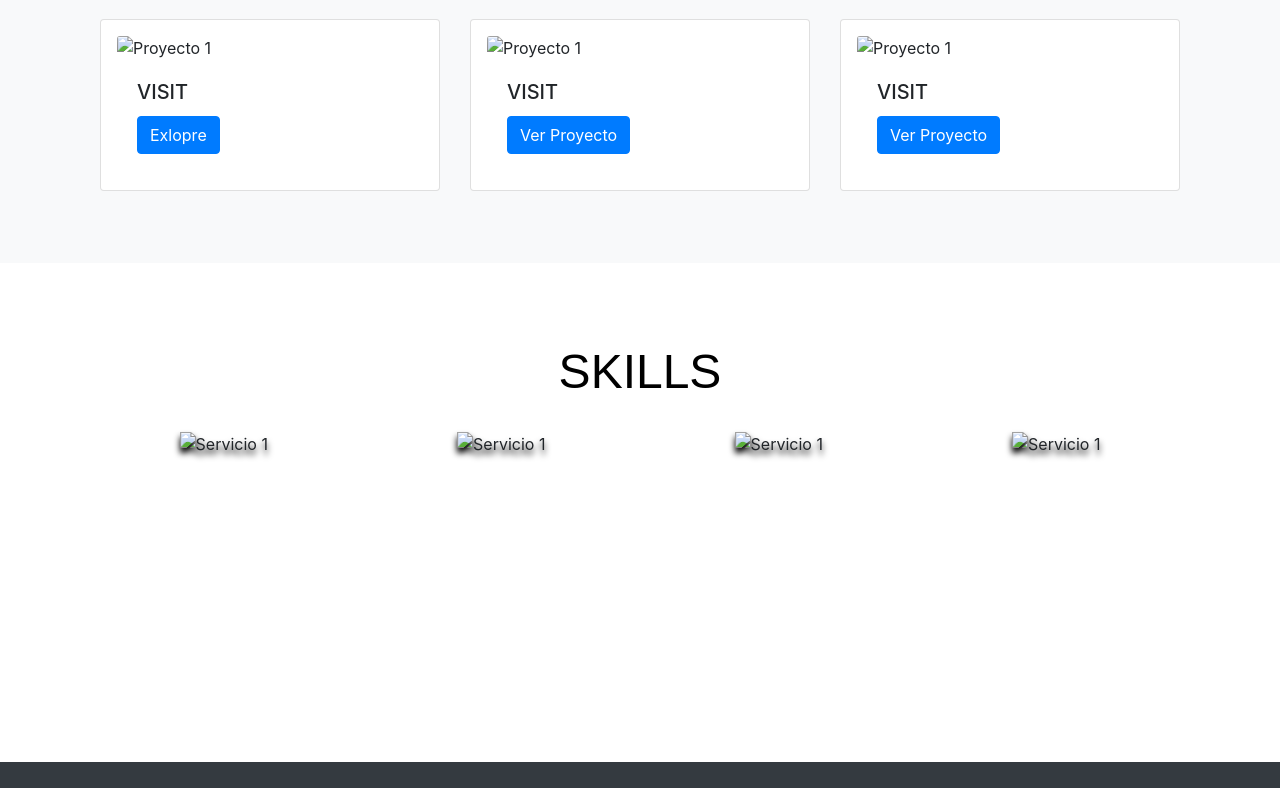
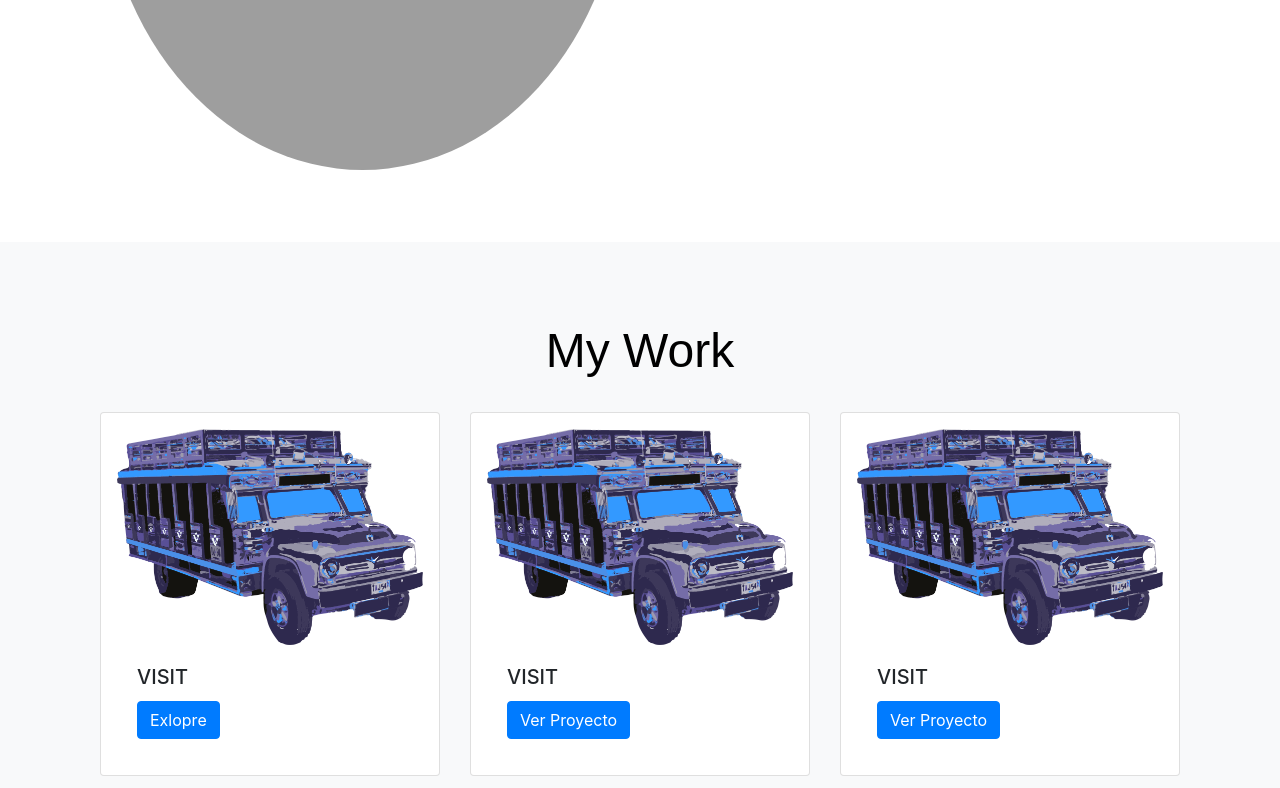
Before and after one commit to JulianRoman1990/portfolio, a plain HTML site: page index.html in a window 1280 px wide. Shown: the part 592-1380 px from the top of the page. Drawn offline with nearby package versions, Linux system fonts and the light colour scheme; the site is published under a folder, as on GitHub Pages, so addresses that start at the root find nothing; a web font is replaced by a local one.

Commit message:
puntoa imagenes enlace

```diff
--- a/index.html
+++ b/index.html
@@ -29,7 +29,7 @@
     <div class="container">
       <div class="row">
         <div class="col-lg-6">
-          <img src="/img/_MG_0291.JPG" alt="Tu Foto" class="img-fluid rounded-circle mb-4">
+          <img src="./img/_MG_0291.JPG" alt="Tu Foto" class="img-fluid rounded-circle mb-4">
         </div>
         <div class=" text col-lg-6">
           <h2 class="title-text">About Me</h2>
@@ -47,7 +47,7 @@
         <!-- Proyecto 1 -->
         <div class="col-md-4 mb-4">
           <div class="card">
-            <img src="/img/Recurso 1.png" class="card-img-top" alt="Proyecto 1">
+            <img src="./img/Recurso 1.png" class="card-img-top" alt="Proyecto 1">
             <div class="card-body">
               <h5 class="card-title">VISIT</h5>
               <a href="enlace-proyecto1.html" class="btn btn-primary">Exlopre</a>
@@ -56,7 +56,7 @@
         </div>
         <div class="col-md-4 mb-4">
             <div class="card">
-              <img src="/img/Recurso 1.png" class="card-img-top" alt="Proyecto 1">
+              <img src="./img/Recurso 1.png" class="card-img-top" alt="Proyecto 1">
               <div class="card-body">
                 <h5 class="card-title">VISIT</h5>
                 <a href="enlace-proyecto1.html" class="btn btn-primary">Ver Proyecto</a>
@@ -65,7 +65,7 @@
           </div>
           <div class="col-md-4 mb-4">
             <div class="card">
-              <img src="/img/Recurso 1.png" class="card-img-top" alt="Proyecto 1">
+              <img src="./img/Recurso 1.png" class="card-img-top" alt="Proyecto 1">
               <div class="card-body">
                 <h5 class="card-title">VISIT</h5>
                 <a href="enlace-proyecto1.html" class="btn btn-primary">Ver Proyecto</a>
@@ -83,19 +83,19 @@
       <div class="row skills">
         <!-- Servicio 1 -->
         <div class="col-md-3 mb-3 div-serv">
-            <img src="/img/html1.png" class="img-fluid mb-3" alt="Servicio 1">
+            <img src="./img/html1.png" class="img-fluid mb-3" alt="Servicio 1">
 
           </div>
           <div class="col-md-3 mb-3 div-serv">
-            <img src="/img/css2.png" class="img-fluid mb-3" alt="Servicio 1">
+            <img src="./img/css2.png" class="img-fluid mb-3" alt="Servicio 1">
 
           </div>
           <div class="col-md-3 mb-3 div-serv">
-            <img src="/img/js1.png" class="img-fluid mb-3" alt="Servicio 1">
+            <img src="./img/js1.png" class="img-fluid mb-3" alt="Servicio 1">
 
           </div>
           <div class="col-md-3 mb-3 div-serv">
-            <img src="/img/nd.png" class="img-fluid mb-3" alt="Servicio 1">
+            <img src="./img/nd.png" class="img-fluid mb-3" alt="Servicio 1">
 
           </div>
 
```
